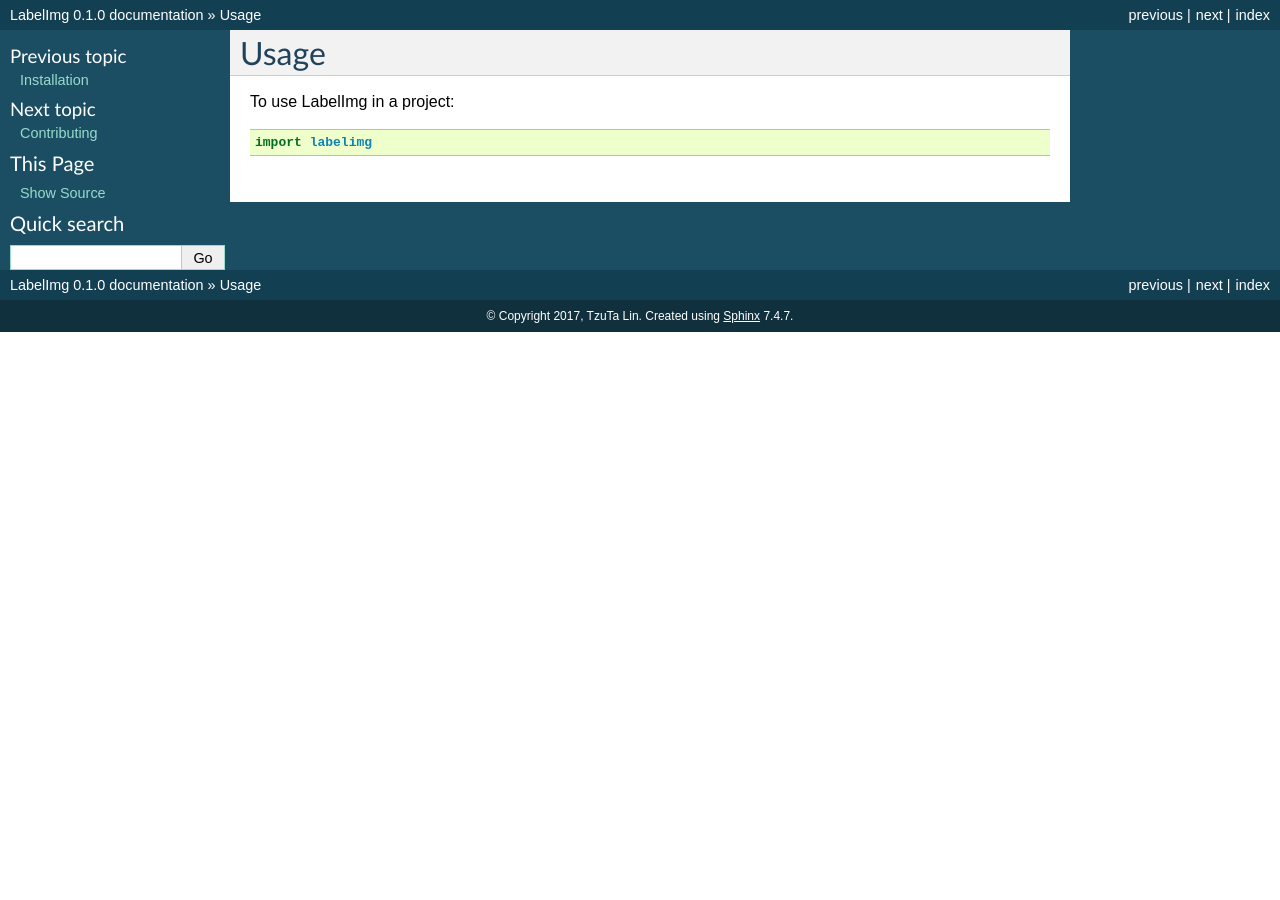
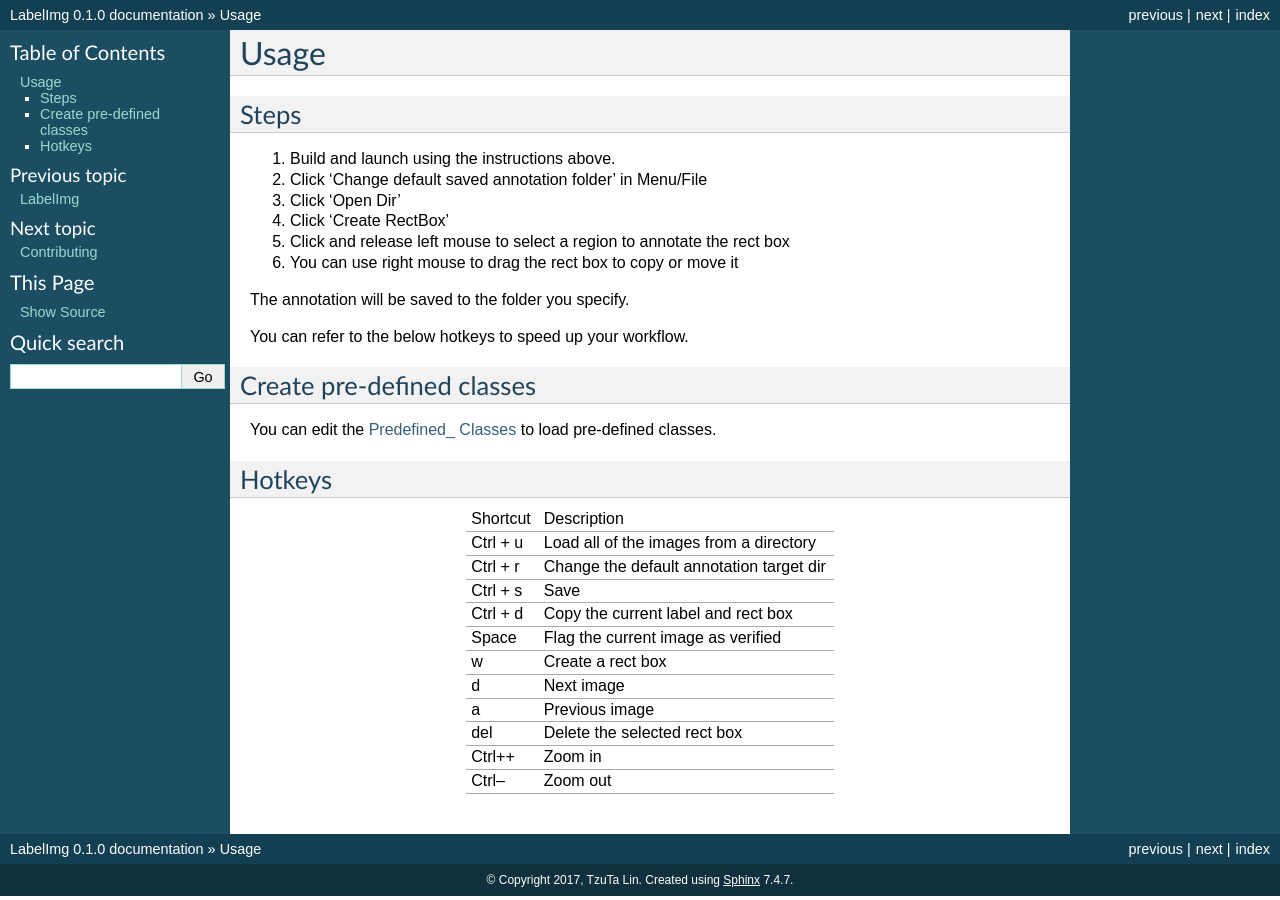
Before and after one commit to HumanSignal/labelImg, a Sphinx documentation site: the page built from docs/usage.rst, in a window 1280 px wide. Built offline with Sphinx 7.4.7, drawn with Linux system fonts in a browser that asks for light colours; pages that are not in the unit, such as notebooks, are missing from menus.

Commit message:
Move usage to the project documentation

```diff
--- a/docs/index.rst
+++ b/docs/index.rst
@@ -7,10 +7,10 @@ Contents:
    :maxdepth: 2
 
    readme
-   installation
    usage
    contributing
-   authorshistory
+   authors
+   history
 
 Indices and tables
 ==================
--- a/docs/usage.rst
+++ b/docs/usage.rst
@@ -2,6 +2,56 @@
 Usage
 =====
 
-To use LabelImg in a project::
+Steps
+-----
 
-    import labelimg
+1. Build and launch using the instructions above.
+2. Click 'Change default saved annotation folder' in Menu/File
+3. Click 'Open Dir'
+4. Click 'Create RectBox'
+5. Click and release left mouse to select a region to annotate the rect box
+6. You can use right mouse to drag the rect box to copy or move it
+
+The annotation will be saved to the folder you specify.
+
+You can refer to the below hotkeys to speed up your workflow.
+
+
+Create pre-defined classes
+--------------------------
+
+You can edit the `Predefined_ Classes`_ to load pre-defined classes.
+
+
+.. _Github repo: https://github.com/tzutalin/labelImg
+.. _Predefined_ Classes: https://github.com/tzutalin/labelImg/blob/master/data/predefined_classes.txt
+
+
+Hotkeys
+-------
+
++--------------+------------------------------------------+
+| Shortcut     | Description                              |
++--------------+------------------------------------------+
+| Ctrl + u     | Load all of the images from a directory  +
++--------------+------------------------------------------+
+| Ctrl + r     | Change the default annotation target dir +
++--------------+------------------------------------------+
+| Ctrl + s     | Save                                     +
++--------------+------------------------------------------+
+| Ctrl + d     | Copy the current label and rect box      +
++--------------+------------------------------------------+
+| Space        | Flag the current image as verified       +
++--------------+------------------------------------------+
+| w            | Create a rect box                        +
++--------------+------------------------------------------+
+| d            | Next image                               +
++--------------+------------------------------------------+
+| a            | Previous image                           +
++--------------+------------------------------------------+
+| del          | Delete the selected rect box             +
++--------------+------------------------------------------+
+| Ctrl++       | Zoom in                                  +
++--------------+------------------------------------------+
+| Ctrl--       | Zoom out                                 +
++--------------+------------------------------------------+
```
